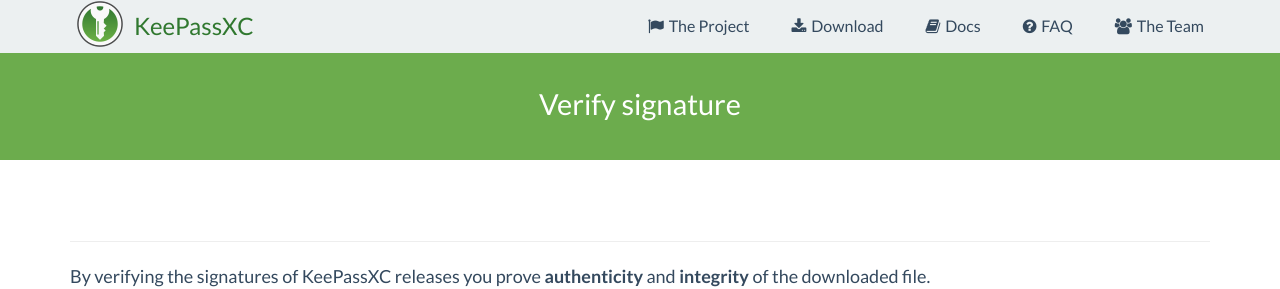
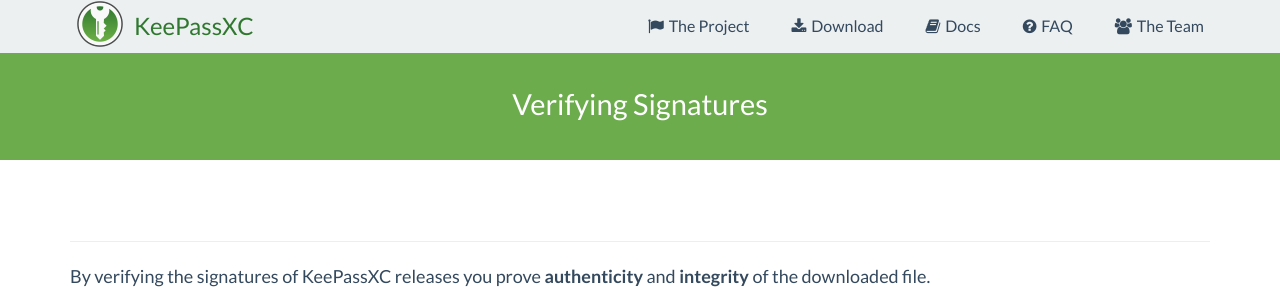
Before and after one commit to keepassxreboot/keepassxc-org, a Jekyll site: the page built from verifying-signatures.html, in a window 1280 px wide and 900 px high. Shown: the top 289 px of the window. Built offline with Jekyll 4.4.1, drawn with Linux system fonts in a browser that asks for light colours.

Commit message:
Fix page permalink

```diff
--- a/verifying-signatures.html
+++ b/verifying-signatures.html
@@ -1,7 +1,7 @@
 ---
 layout: pages
-title: Verify signature
-permalink: verify-signature
+title: "Verifying Signatures"
+permalink: verifying-signatures
 ---
 
 <br/>
```
